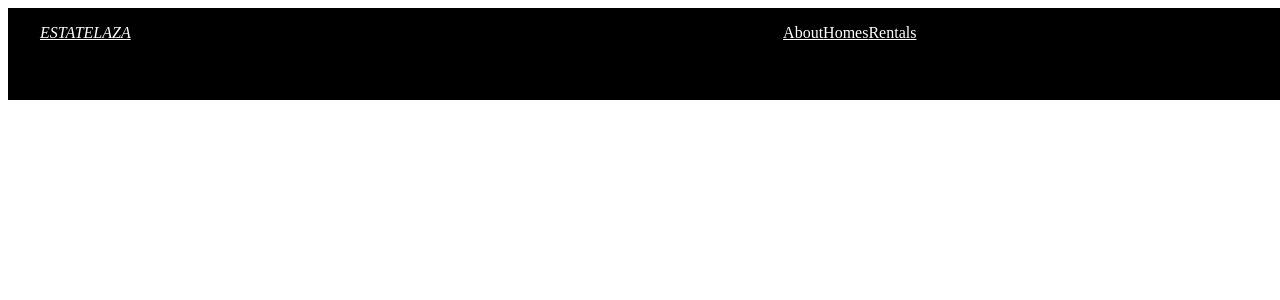
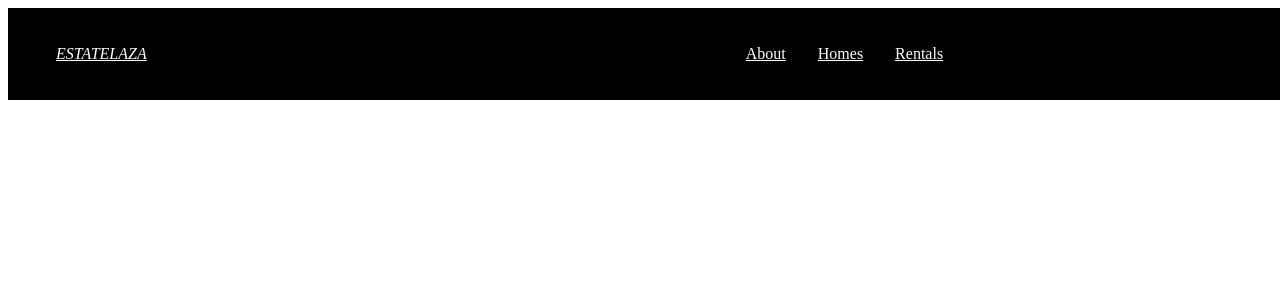
Before and after one commit to omgitsfaraaz/EstateLaza, a React (Create React App) app: page / in a window 1280 px wide. Shown: the top 300 px of the page. Built offline with nearby package versions, Linux system fonts and the light colour scheme.

Commit message:
added styling to NavMenu

```diff
--- a/src/components/Navbar.js
+++ b/src/components/Navbar.js
@@ -1,5 +1,5 @@
 import React from 'react';
-import styled from 'styled-components';
+import styled, { css } from 'styled-components/macro';
 import { Link } from 'react-router-dom';
 import { menuData } from '../data/MenuData';
 
@@ -14,17 +14,30 @@ const Nav = styled.nav`
     background: #000;
 `;
 
+const NavLink = css`
+    color: #fff;
+    display: flex;
+    align-items: center;
+    padding: 0 1rem;
+    height: 100%;
+    cursor: pointer;
+    text-decoraton: none;
+`;
+
 const Logo = styled(Link)`
-    color: #fff;
+    ${NavLink}
     font-style: italic;
 `;
 
 const MenuBars = styled.i``;
 
-const NavMenu = styled.div``;
+const NavMenu = styled.div`
+    display: flex;
+    align-items: center;
+`;
 
 const NavMenuLinks = styled(Link)`
-    color: #fff;
+    ${NavLink}
 `;
 
 const Navbar = () => {
```
Also changed, not shown: 1 other file (tests, documents, lock files or other folders).
